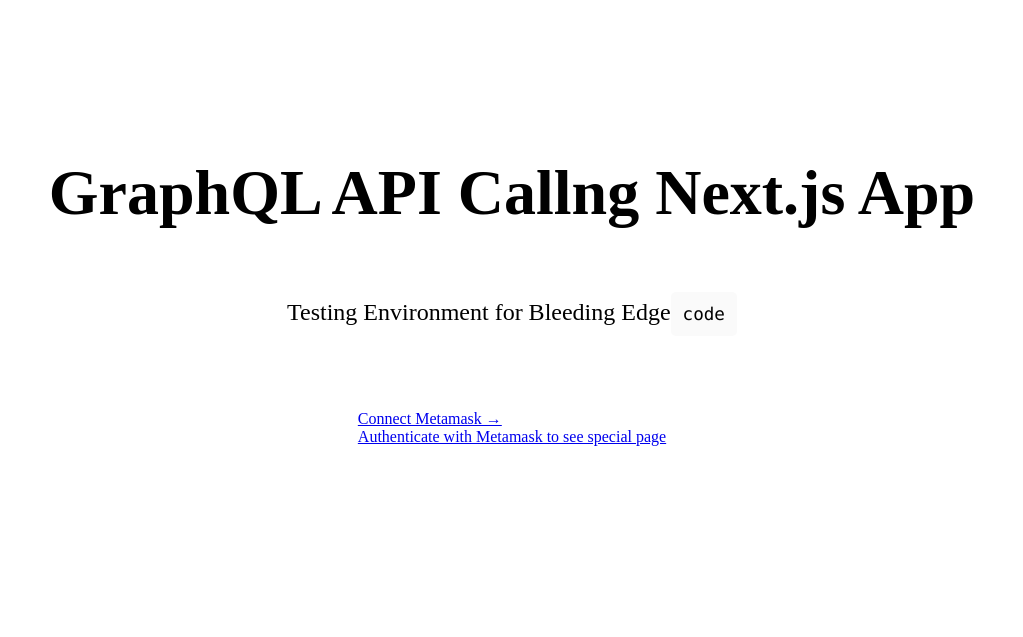
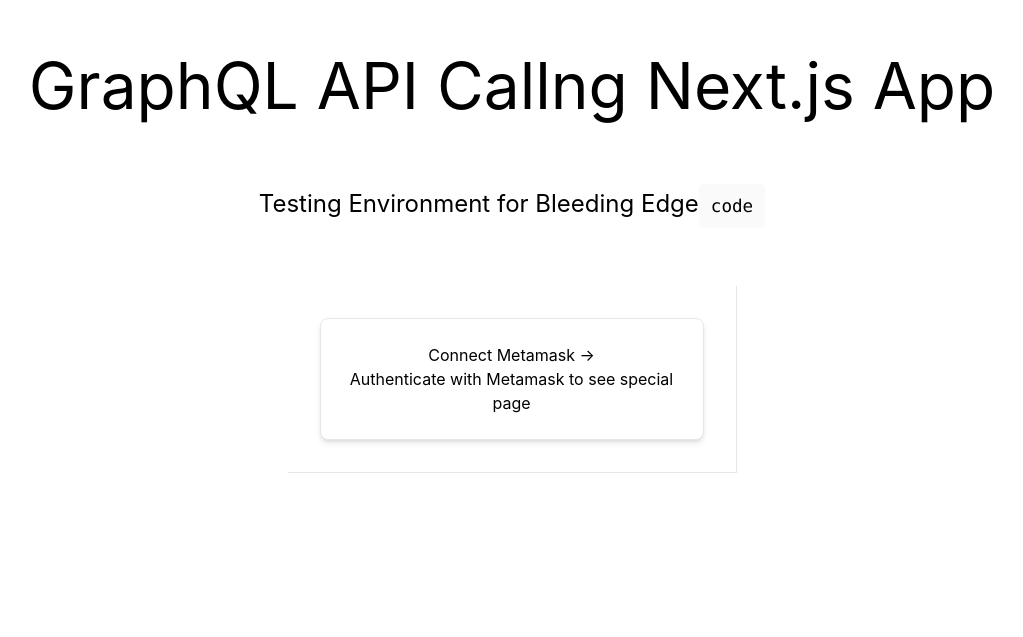
Before and after one commit to ChristianOConnor/gatsby-next-api-connect, a Gatsby site: page / in a window 1280 px wide. Shown: the part 163-800 px from the top of the page, without its empty margins (128-1151 px from the left). Built offline with nearby package versions, Linux system fonts and the light colour scheme; Gatsby itself is replaced by a stand-in of ours.

Commit message:
added layout which successfully added flowbite

```diff
--- a/package.json
+++ b/package.json
@@ -17,6 +17,7 @@
   },
   "dependencies": {
     "flowbite": "^1.5.5",
+    "flowbite-react": "^0.3.7",
     "gatsby": "^5.3.2",
     "gatsby-plugin-postcss": "^6.3.0",
     "postcss": "^8.4.20",
--- /dev/null
+++ b/src/components/layout.tsx
@@ -0,0 +1,12 @@
+import React from 'react'
+import * as styles from '../../styles/Home.module.css'
+import "../../styles/globals.css"
+
+export default function Layout({ children } : { children: any }) {
+    return (
+        <div className={styles.container}>
+            <br/>
+            {children}
+        </div>
+    )
+}
--- a/src/pages/index.tsx
+++ b/src/pages/index.tsx
@@ -1,10 +1,11 @@
 import * as React from "react"
 import type { HeadFC, PageProps } from "gatsby"
 import * as styles from "../../styles/Home.module.css"
+import Layout from "../components/layout"
 
 const IndexPage: React.FC<PageProps> = () => {
   return (
-    <>
+    <Layout>
       <div>
         <title>C_BP One</title>
         <meta name="description" content="Generated by create next app" />
@@ -40,7 +41,7 @@
           Powered by{' '}
         </a>
       </footer>
-    </>
+    </Layout>
   )
 }
 
--- /dev/null
+++ b/styles/globals.css
@@ -0,0 +1,30 @@
+@tailwind base;
+@tailwind components;
+@tailwind utilities;
+
+html,
+body {
+  padding: 0;
+  margin: 0;
+  font-family: -apple-system, BlinkMacSystemFont, Segoe UI, Roboto, Oxygen,
+    Ubuntu, Cantarell, Fira Sans, Droid Sans, Helvetica Neue, sans-serif;
+}
+
+a {
+  color: inherit;
+  text-decoration: none;
+}
+
+* {
+  box-sizing: border-box;
+}
+
+@media (prefers-color-scheme: dark) {
+  html {
+    color-scheme: dark;
+  }
+  body {
+    color: white;
+    background: black;
+  }
+}
```
Also changed, not shown: 1 other file.
